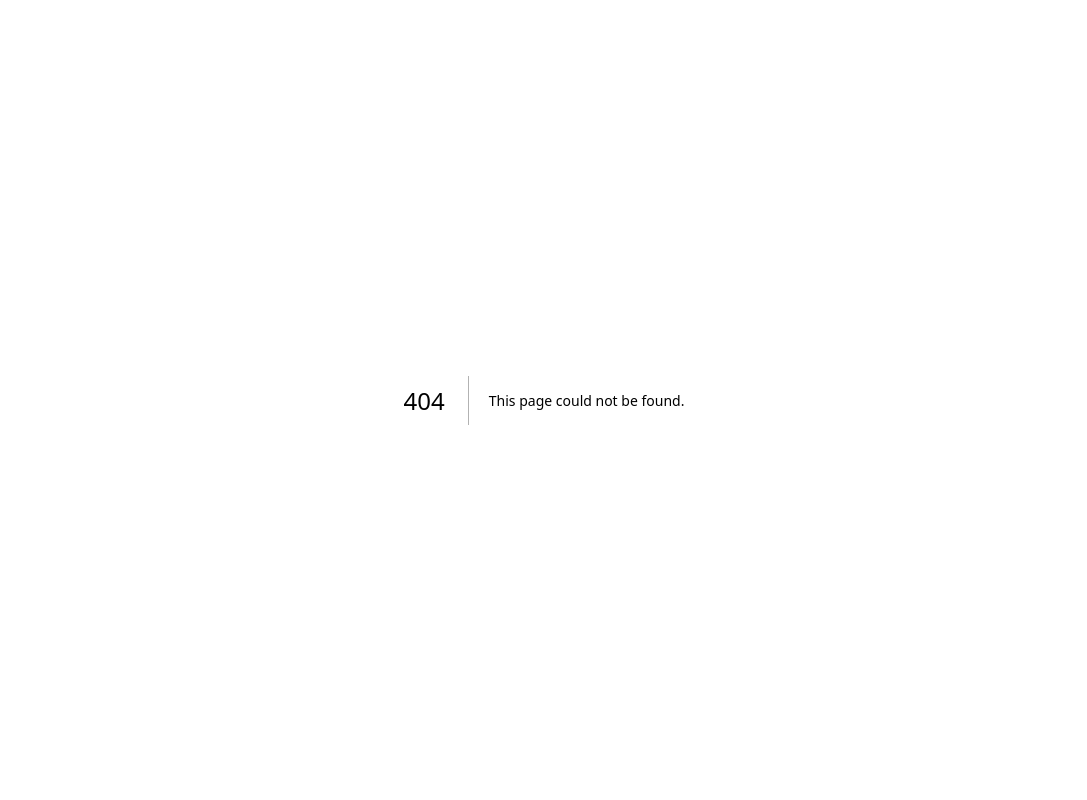
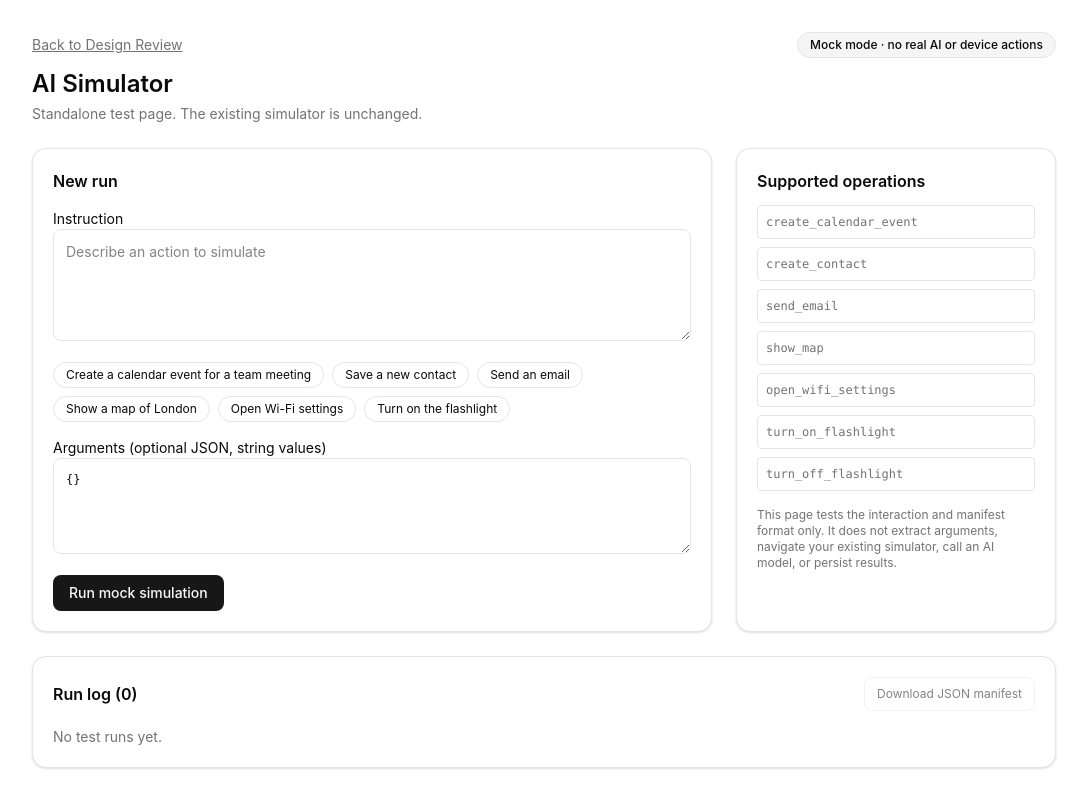
Before and after one commit to nareshbabunuli/Design-Review, a Next.js app: page /ai-simulator in a window 1280 px wide. Before the commit this address had no page. Shown: the whole page, without its empty margins (96-1183 px from the left). Built offline with nearby package versions, Linux system fonts and the light colour scheme.

Commit message:
feat: add standalone AI simulator test page

```diff
--- /dev/null
+++ b/app/ai-simulator/page.tsx
@@ -0,0 +1,71 @@
+"use client"
+
+import { useState } from "react"
+
+type Operation = "create_calendar_event" | "create_contact" | "send_email" | "show_map" | "open_wifi_settings" | "turn_on_flashlight" | "turn_off_flashlight"
+type Run = { id: string; instruction: string; operation: Operation; arguments: Record<string, string>; status: "passed" | "failed"; timestamp: string; message: string }
+
+function chooseOperation(instruction: string): Operation | null {
+  const text = instruction.toLowerCase()
+  if (/(calendar|meeting|appointment|event)/.test(text)) return "create_calendar_event"
+  if (/(contact|phone number)/.test(text)) return "create_contact"
+  if (/(email|e-mail|mail)/.test(text)) return "send_email"
+  if (/(map|directions|location|navigate)/.test(text)) return "show_map"
+  if (/(wi-fi|wifi)/.test(text)) return "open_wifi_settings"
+  if (/(flashlight|torch)/.test(text)) return /(off|disable)/.test(text) ? "turn_off_flashlight" : "turn_on_flashlight"
+  return null
+}
+
+const EXAMPLES = ["Create a calendar event for a team meeting", "Save a new contact", "Send an email", "Show a map of London", "Open Wi-Fi settings", "Turn on the flashlight"]
+
+export default function AISimulatorPage() {
+  const [instruction, setInstruction] = useState("")
+  const [argumentsText, setArgumentsText] = useState("{}")
+  const [runs, setRuns] = useState<Run[]>([])
+  const [error, setError] = useState("")
+
+  function runSimulation() {
+    setError("")
+    if (!instruction.trim()) { setError("Enter an instruction first."); return }
+    let args: unknown
+    try { args = JSON.parse(argumentsText) } catch { setError("Arguments must be valid JSON."); return }
+    if (typeof args !== "object" || args === null || Array.isArray(args) || Object.values(args).some((value) => typeof value !== "string")) { setError("Arguments must be a JSON object with string values."); return }
+    const operation = chooseOperation(instruction)
+    if (!operation) { setError("No supported operation detected. Try one of the examples."); return }
+    const id = typeof crypto !== "undefined" && typeof crypto.randomUUID === "function" ? crypto.randomUUID() : String(Date.now())
+    setRuns((previous) => [{ id, instruction: instruction.trim(), operation, arguments: args as Record<string, string>, status: "passed", timestamp: new Date().toISOString(), message: "Mock operation selected. No device action or message was sent." }, ...previous])
+  }
+
+  function downloadManifest() {
+    const blob = new Blob([JSON.stringify({ version: 1, mode: "mock", runs }, null, 2)], { type: "application/json" })
+    const url = URL.createObjectURL(blob)
+    const anchor = document.createElement("a")
+    anchor.href = url
+    anchor.download = "ai-simulator-runs.json"
+    anchor.click()
+    setTimeout(() => URL.revokeObjectURL(url), 1000)
+  }
+
+  return (
+    <main className="min-h-screen bg-background p-4 text-foreground md:p-8">
+      <div className="mx-auto max-w-5xl space-y-6">
+        <header className="flex flex-wrap items-start justify-between gap-3">
+          <div><a href="/" className="text-sm text-muted-foreground underline">Back to Design Review</a><h1 className="mt-3 text-2xl font-semibold">AI Simulator</h1><p className="mt-1 text-sm text-muted-foreground">Standalone test page. The existing simulator is unchanged.</p></div>
+          <span className="rounded-full border bg-muted px-3 py-1 text-xs font-medium">Mock mode · no real AI or device actions</span>
+        </header>
+        <div className="grid gap-6 lg:grid-cols-[minmax(0,1fr)_320px]">
+          <section className="space-y-4 rounded-xl border bg-card p-5 text-card-foreground shadow-sm">
+            <h2 className="font-semibold">New run</h2>
+            <label className="block space-y-2 text-sm"><span>Instruction</span><textarea className="min-h-28 w-full rounded-md border bg-background p-3 text-foreground" value={instruction} onChange={(event) => setInstruction(event.target.value)} placeholder="Describe an action to simulate" /></label>
+            <div className="flex flex-wrap gap-2">{EXAMPLES.map((example) => <button key={example} type="button" onClick={() => setInstruction(example)} className="rounded-full border px-3 py-1 text-xs hover:bg-accent">{example}</button>)}</div>
+            <label className="block space-y-2 text-sm"><span>Arguments (optional JSON, string values)</span><textarea className="min-h-24 w-full rounded-md border bg-background p-3 font-mono text-xs text-foreground" value={argumentsText} onChange={(event) => setArgumentsText(event.target.value)} /></label>
+            {error && <p role="alert" className="text-sm text-red-500">{error}</p>}
+            <button type="button" onClick={runSimulation} className="rounded-md bg-primary px-4 py-2 text-sm font-medium text-primary-foreground">Run mock simulation</button>
+          </section>
+          <aside className="rounded-xl border bg-card p-5 text-card-foreground shadow-sm"><h2 className="font-semibold">Supported operations</h2><ul className="mt-3 space-y-2 text-xs text-muted-foreground">{["create_calendar_event", "create_contact", "send_email", "show_map", "open_wifi_settings", "turn_on_flashlight", "turn_off_flashlight"].map((item) => <li key={item} className="rounded border p-2 font-mono">{item}</li>)}</ul><p className="mt-4 text-xs text-muted-foreground">This page tests the interaction and manifest format only. It does not extract arguments, navigate your existing simulator, call an AI model, or persist results.</p></aside>
+        </div>
+        <section className="rounded-xl border bg-card p-5 text-card-foreground shadow-sm"><div className="flex flex-wrap items-center justify-between gap-3"><h2 className="font-semibold">Run log ({runs.length})</h2><button type="button" disabled={!runs.length} onClick={downloadManifest} className="rounded-md border px-3 py-2 text-xs disabled:opacity-50">Download JSON manifest</button></div>{runs.length === 0 ? <p className="mt-4 text-sm text-muted-foreground">No test runs yet.</p> : <ol className="mt-4 divide-y">{runs.map((run) => <li key={run.id} className="py-3 text-sm"><p className="font-medium">{run.operation} <span className="ml-2 text-xs text-green-600">Mock selected</span></p><p className="mt-1 text-muted-foreground">{run.instruction}</p><pre className="mt-2 overflow-x-auto rounded bg-muted p-2 text-xs">{JSON.stringify(run.arguments, null, 2)}</pre><p className="mt-2 text-xs text-muted-foreground">{run.message} · {new Date(run.timestamp).toLocaleString()}</p></li>)}</ol>}</section>
+      </div>
+    </main>
+  )
+}
```
